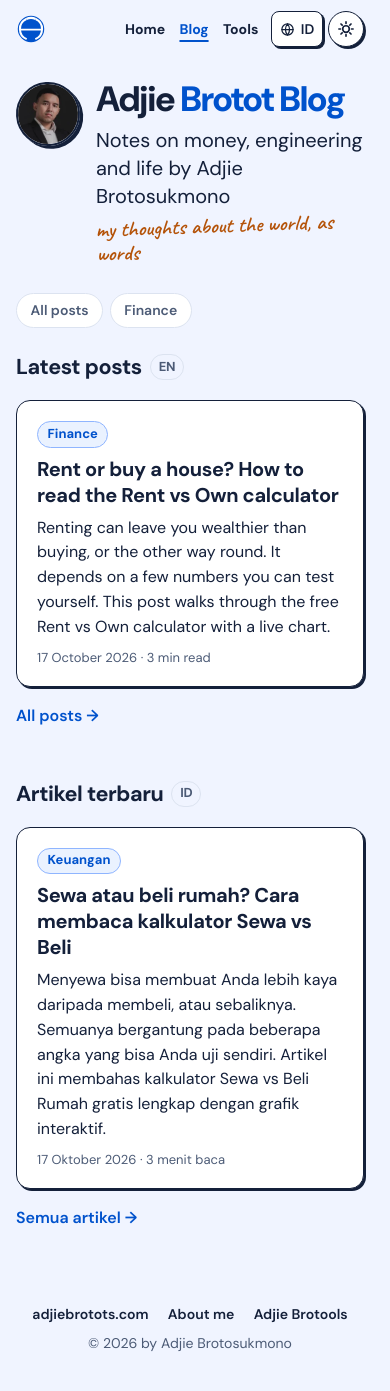
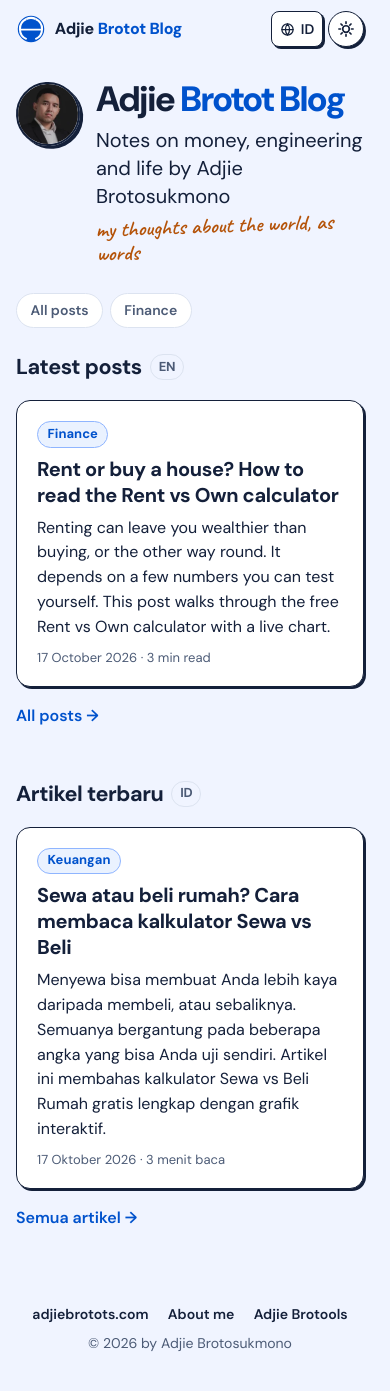
Before and after one commit to adjiebrotot/blog, a Jekyll site: the page built from index.html, in a window 390 px wide and 1391 px high. Built offline with Jekyll 4.4.1, drawn with Linux system fonts in a browser that asks for light colours.

Commit message:
Keep the blog's name in the phone bar; preload the home's note font
- On a phone the top bar shows "Adjie Brotot Blog" again, as before the
  redesign, and leaves Home, Blog and Tools to the footer (which links
  the same sites), so the brand name stays visible on every page.
- Caveat is preloaded on the home pages, so the handwritten note does not
  move the page when its font arrives (phone CLS 0.0165 -> 0).

Co-Authored-By: Claude Opus 5.5 <noreply@anthropic.com>
Claude-Session: https://claude.ai/code/session_0178ZHCZXiiNbv1iZoZVQgEc

```diff
--- a/_includes/head.html
+++ b/_includes/head.html
@@ -66,6 +66,9 @@
     })();
   </script>
   <link rel="preload" href="{{ '/assets/fonts/dm-sans.woff2' | relative_url }}" as="font" type="font/woff2" crossorigin>
+  {%- if page.layout == "home" or page.layout == "landing" %}
+  <link rel="preload" href="{{ '/assets/fonts/caveat.woff2' | relative_url }}" as="font" type="font/woff2" crossorigin>
+  {%- endif %}
   <link rel="stylesheet" href="{{ '/assets/css/fonts.css' | relative_url }}">
   <link rel="stylesheet" href="{{ '/assets/css/blog.css' | relative_url }}?v={{ site.time | date: '%s' }}">
   {%- include jsonld.html %}
--- a/assets/css/blog.css
+++ b/assets/css/blog.css
@@ -385,9 +385,10 @@ main { padding: 1rem 0 3rem; }
 }
 @media (max-width: 640px) {
   .container { width: min(calc(100% - 2rem), var(--max-width)); }
-  .bar .brand-text { display: none; }
-  .family-nav { margin-right: 0.1rem; }
-  .family-nav a { padding: 0 6px; }
+  /* On a phone the bar keeps the blog's name, as it always has, and leaves
+     Home, Blog and Tools to the footer, which links the same three sites. */
+  .bar .brand-text { font-size: 1rem; }
+  .family-nav { display: none; }
   .btn-theme { padding: 0 10px; }
   .home-intro { align-items: flex-start; }
   .post { border-radius: var(--radius-xl); }
@@ -399,7 +400,7 @@ main { padding: 1rem 0 3rem; }
   .btn-theme { padding: 0 8px; }
 }
 @media (max-width: 350px) {
-  .family-nav a { padding: 0 4px; font-size: var(--fs-xs); }
+  .bar .brand-b { display: none; }
 }
 
 @media print {
```
